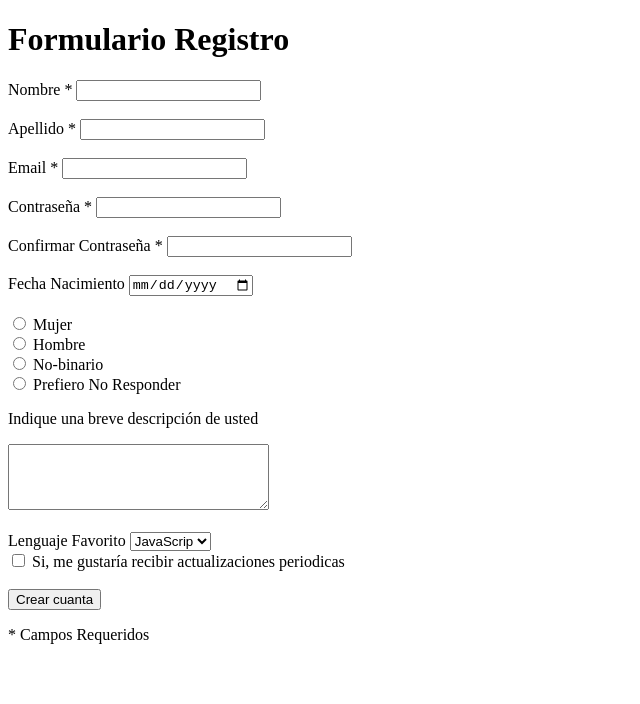
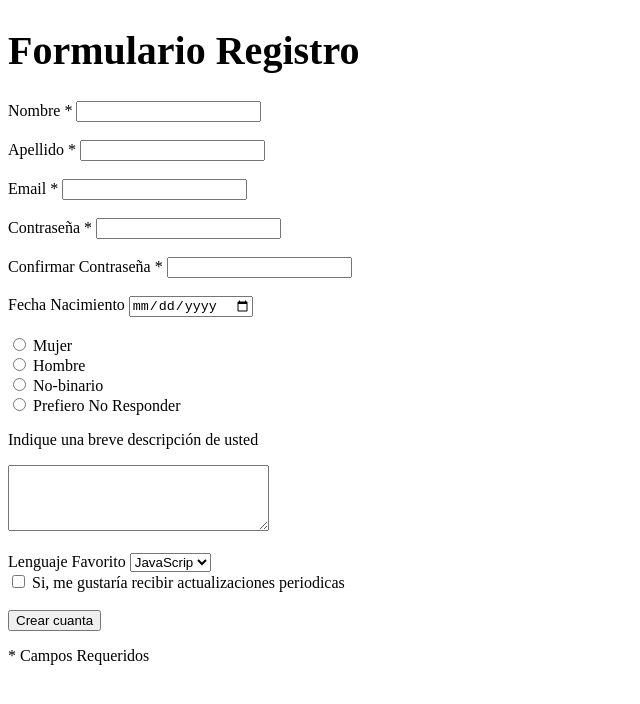
Before and after one commit to priscila-espinoza333/formulario_eje1, a plain HTML site: page index.html in a window 1280 px wide. Shown: the whole page, without its empty margins (0-640 px from the left). Drawn offline with Linux system fonts and the light colour scheme.

Commit message:
formulario html

```diff
--- a/css/style.css
+++ b/css/style.css
@@ -0,0 +1,10 @@
+.gris{
+    font-size: 100px;
+    background: grey;
+}
+
+.texto{
+    text-align: left
+    font-weight: bold;
+    font-size: 40px;
+}
--- a/index.html
+++ b/index.html
@@ -5,10 +5,11 @@
     <meta http-equiv="X-UA-Compatible" content="IE=edge">
     <meta name="viewport" content="width=device-width, initial-scale=1.0">
     <title>Formulario Registro</title>
+    <link rel="stylesheet" href="css/style.css">
 </head>
 <body>
-    <h1> Formulario Registro</h1>
-
+    <h1 class="texto"> Formulario Registro</h1>
+    <form action="/accion" method="post" >
     <div>
         <label for="input_texto">Nombre * </label>
         <input type="text" name="input_texto" id="input_texto">
```
